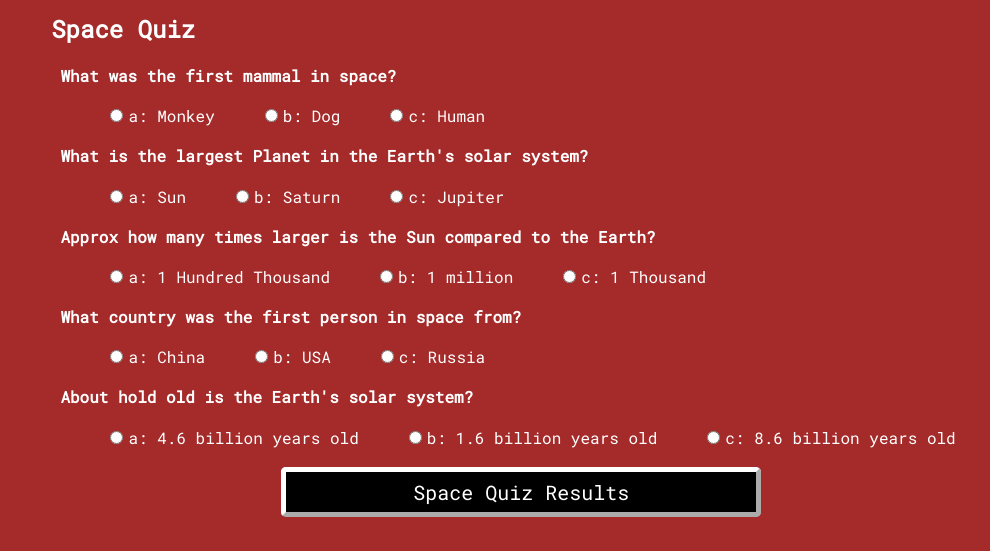
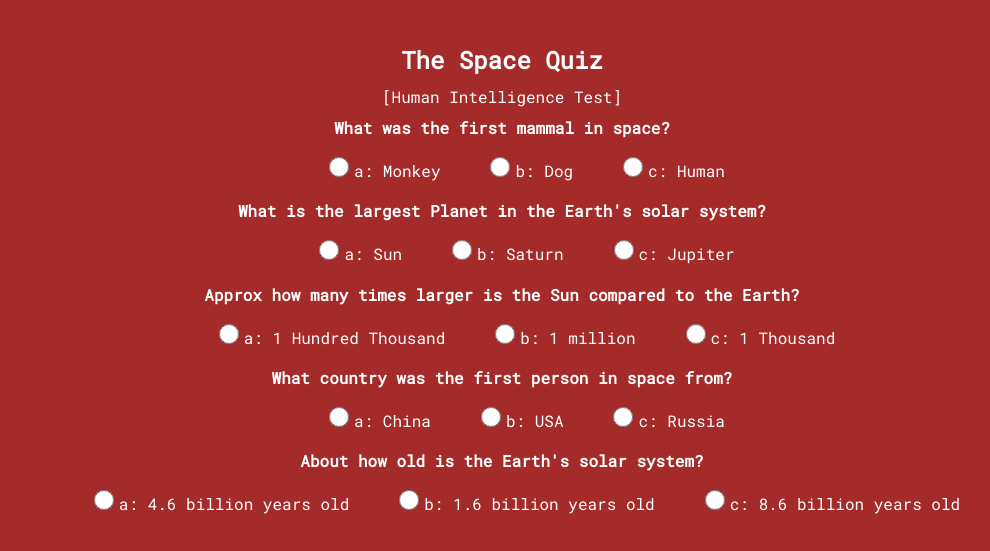
Before and after one commit to Code-Institute-Submissions/space-spondoolies, a plain HTML site: page index.html in a window 1280 px wide. Shown: the part 838-1389 px from the top of the page, without its empty margins (138-1128 px from the left). Drawn offline with Linux system fonts and the light colour scheme.

Commit message:
styled The Space Quiz Section

```diff
--- a/assets/css/style.css
+++ b/assets/css/style.css
@@ -56,7 +56,12 @@ article {
 }
 
 .section-box {
-  margin-top: 100px;
+  margin-top: 50px;
+}
+
+.section-box h2 {
+  text-align: center;
+  font-size: 1.5rem;
 }
 
 /* Float article left for dashboard */
@@ -152,11 +157,18 @@ input[type="text"] {
   padding: 1% 1%;
 }
 
+.quiz {
+  text-align: center;
+}
+
 input[type="radio"] {
   background-color: #fff;
   margin-left: 50px;
   margin-right: 5px;
   border-radius: 50%;
+  transition: 0.5s all linear;
+  width: 20px;
+  height: 20px;
 }
 
 button {
--- a/assets/javascript/quiz.js
+++ b/assets/javascript/quiz.js
@@ -39,7 +39,7 @@ var spaceQuestions = [
     correctAnswer: "c",
   },
   {
-    question: "About hold old is the Earth's solar system?",
+    question: "About how old is the Earth's solar system?",
     answers: {
       a: "4.6 billion years old",
       b: "1.6 billion years old",
@@ -93,11 +93,11 @@ function spaceQuiz(questions, quizBox, resultsBox, submitButton) {
 
     quizBox.innerHTML = output.join("");
   }
+
   // theQuestions() End
-
   function theResults(questions, quizBox, resultsBox) {
     // gather answer containers from our quiz
-    var answerBoxs = quizBox.querySelectorAll(".answers-quiz");
+    var answerBoxes = quizBox.querySelectorAll(".answers-quiz");
 
     // keep track of user's answers
     var userAnswer = "";
@@ -107,7 +107,7 @@ function spaceQuiz(questions, quizBox, resultsBox, submitButton) {
     for (var i = 0; i < questions.length; i++) {
       // find selected answer
       userAnswer = (
-        answerBoxs[i].querySelector("input[name=question" + i + "]:checked") ||
+        answerBoxes[i].querySelector("input[name=question" + i + "]:checked") ||
         {}
       ).value;
 
@@ -117,12 +117,12 @@ function spaceQuiz(questions, quizBox, resultsBox, submitButton) {
         numCorrect++;
 
         // color the answers green
-        answerBoxs[i].style.color = "lightgreen";
+        answerBoxes[i].style.color = "yellow";
       }
       // if answer is wrong or blank
       else {
         // color the answers red
-        answerBoxs[i].style.color = "red";
+        answerBoxes[i].style.color = "red";
       }
     }
 
@@ -133,7 +133,9 @@ function spaceQuiz(questions, quizBox, resultsBox, submitButton) {
 
   theQuestions(questions, quizBox);
 
-  submitButton.onclick = function () {
+  submitButton.addEventListener("click", function() {
     theResults(questions, quizBox, resultsBox);
-  };
+    alert = function() {};
+  });
+
 }
--- a/index.html
+++ b/index.html
@@ -69,12 +69,13 @@
   </article>
 
   <!--Space Quiz-->
-  <article class="box-full">
-    <h2>Space Quiz</h2>
-    <aside id="quiz-quiz"></aside>
+  <section class="section-box">
+    <h2>The Space Quiz</h2>
+    <p class="quiz">[Human Intelligence Test]</p>
+    <div id="quiz-quiz" class="quiz"></div>
+    <h2 id="results-quiz"></h2>
     <button id="submit-quiz" class="my-button">Space Quiz Results</button>
-    <h3 id="results-quiz"></h3>
-  </article>
+  </section>
 
   <!--Alien Terms and Conditions-->
   <section class="section-box">
```
